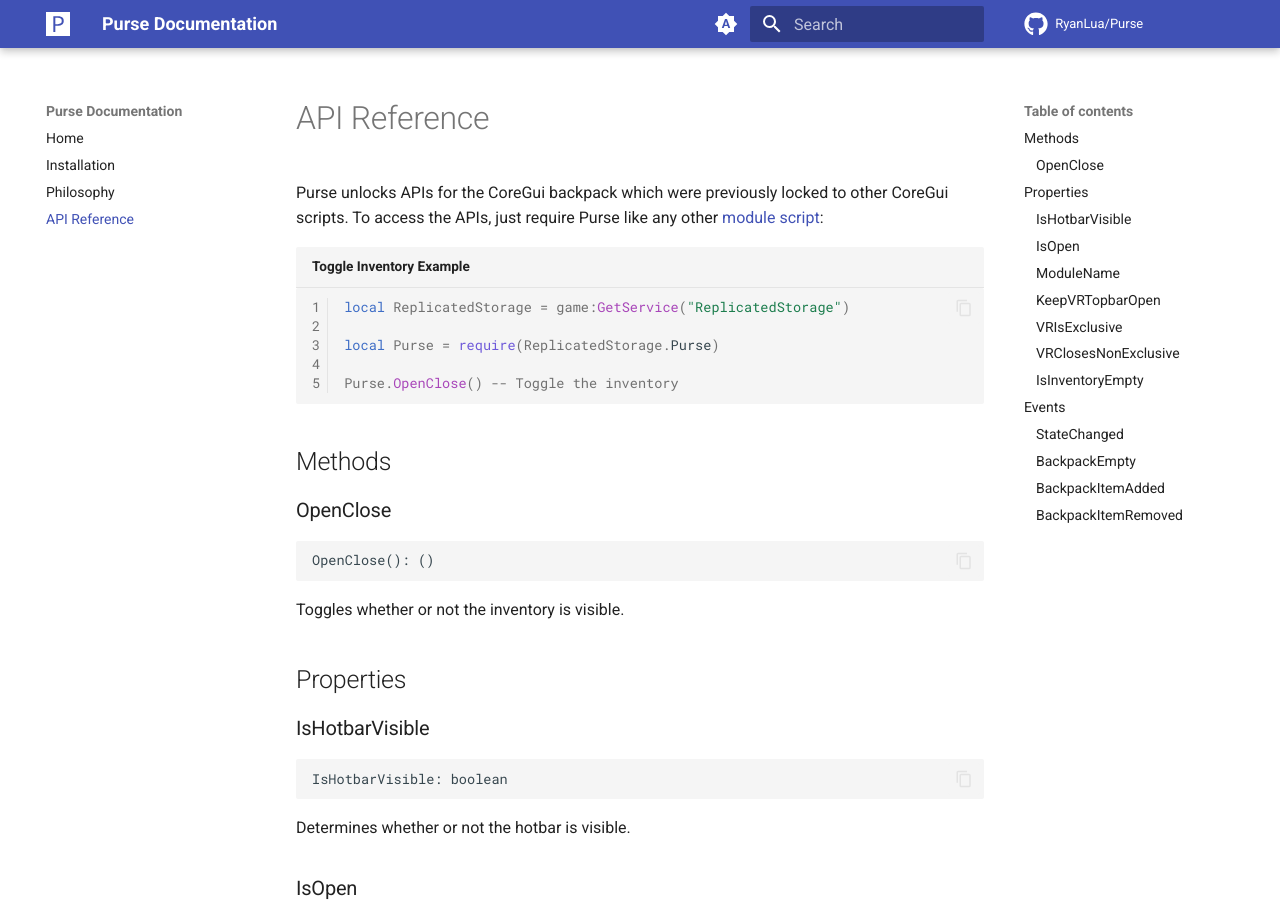
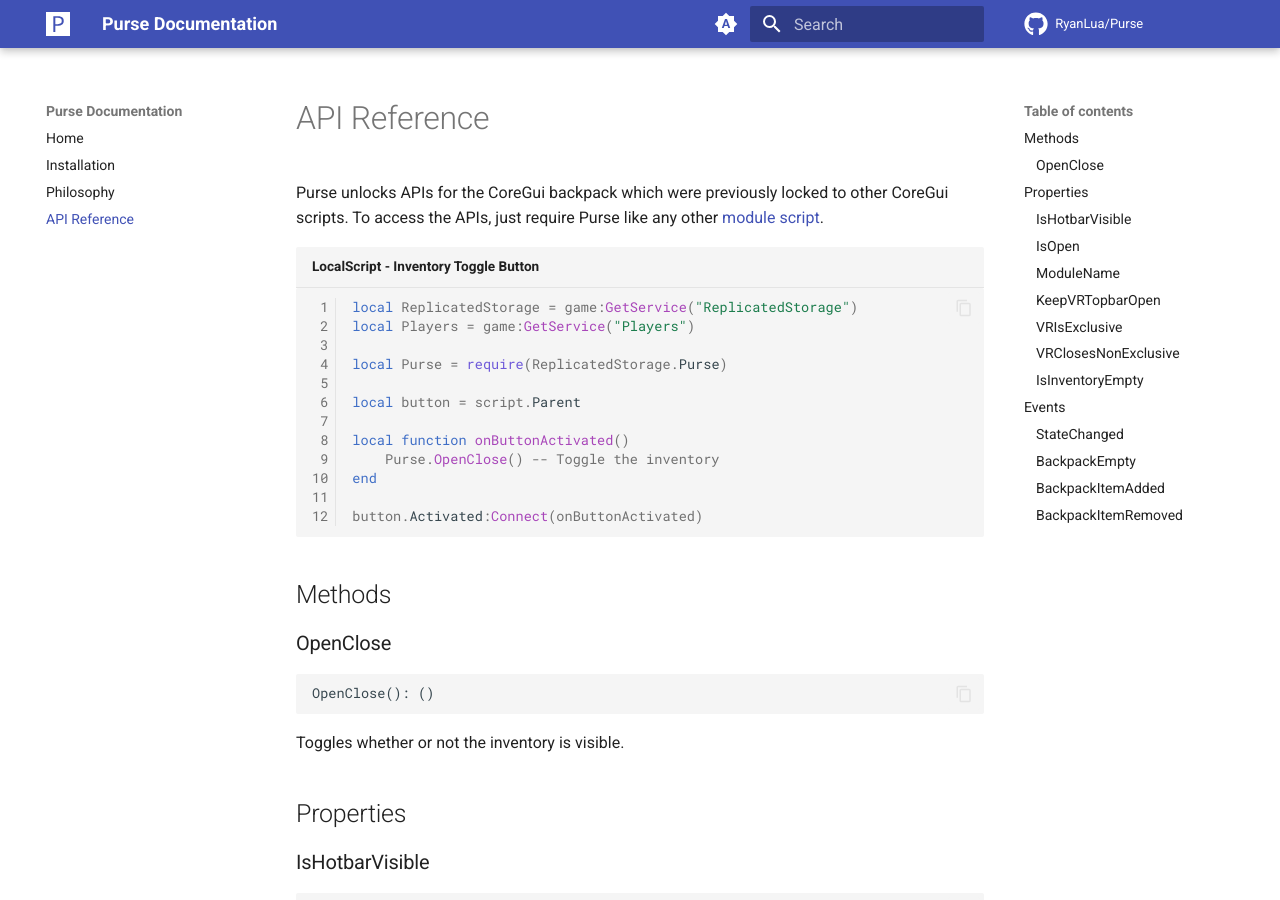
Before and after one commit to RyanLua/Purse, an MkDocs documentation site: the page built from docs/api-reference.md, in a window 1280 px wide and 900 px high. Built offline with MkDocs 1.6.1 and Material for MkDocs 9.7.7, drawn with Linux system fonts in a browser that asks for light colours; comment, search, counter and statistics services are not loaded.

Commit message:
Improve example
Signed-off-by: GitHub <noreply@github.com>

````diff
--- a/docs/api-reference.md
+++ b/docs/api-reference.md
@@ -1,11 +1,18 @@
-Purse unlocks APIs for the CoreGui backpack which were previously locked to other CoreGui scripts. To access the APIs, just require Purse like any other [module script]:
+Purse unlocks APIs for the CoreGui backpack which were previously locked to other CoreGui scripts. To access the APIs, just require Purse like any other [module script].
 
-``` lua title="Toggle Inventory Example" linenums="1"
+``` lua title="LocalScript - Inventory Toggle Button" linenums="1"
 local ReplicatedStorage = game:GetService("ReplicatedStorage")
+local Players = game:GetService("Players")
 
 local Purse = require(ReplicatedStorage.Purse)
 
-Purse.OpenClose() -- Toggle the inventory
+local button = script.Parent
+
+local function onButtonActivated()
+	Purse.OpenClose() -- Toggle the inventory
+end
+
+button.Activated:Connect(onButtonActivated)
 ```
 
   [module script]: https://create.roblox.com/docs/reference/engine/classes/ModuleScript
````
